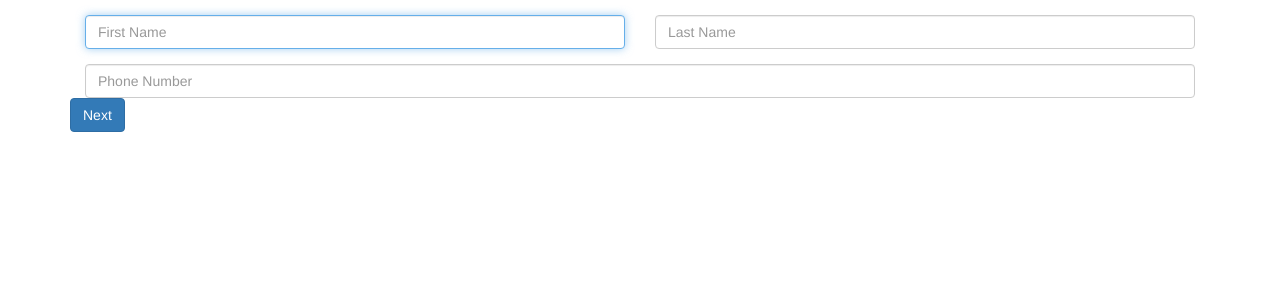
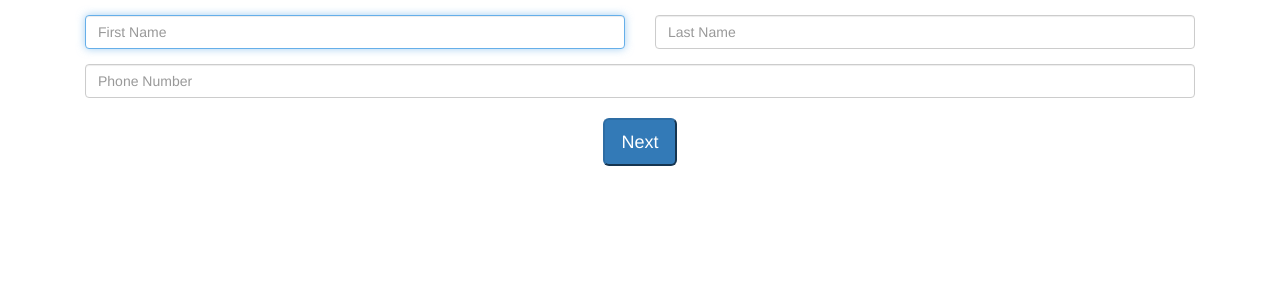
Before and after one commit to jhonatancruz/NewsNow, a Flask app: page / in a window 1280 px wide. Shown: the part 56-356 px from the top of the page. Run offline with Flask 2, Linux system fonts and the light colour scheme; some libraries are stand-ins or nearby versions.

Commit message:
made the css look better

```diff
--- a/templates/index.html
+++ b/templates/index.html
@@ -32,10 +32,10 @@
         <div class="col-lg-12">
           <label for="inputPassword" class="sr-only">Phone Number</label>
           <input type="number" name="phoneNumber" class="form-control" placeholder="Phone Number">
+          <br>
         </div>
       </div>
-      <br>
-        <button type="submit" value="submit" class="btn btn-primary">Next</button>
+        <center><button type="submit" value="submit" class="btn-lg btn-primary">Next</button></center>
       </form>
 </div>
 </body>
```
